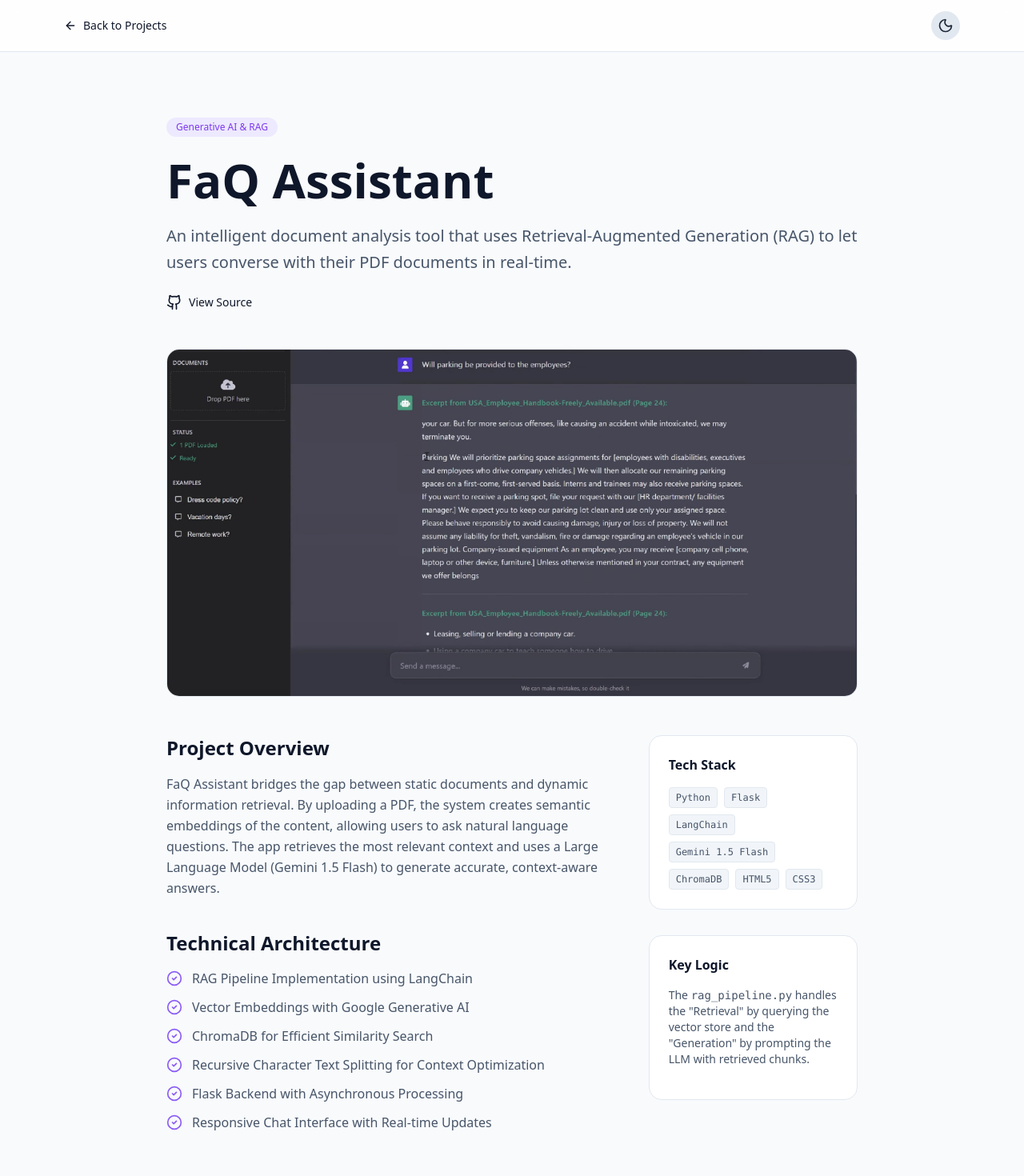
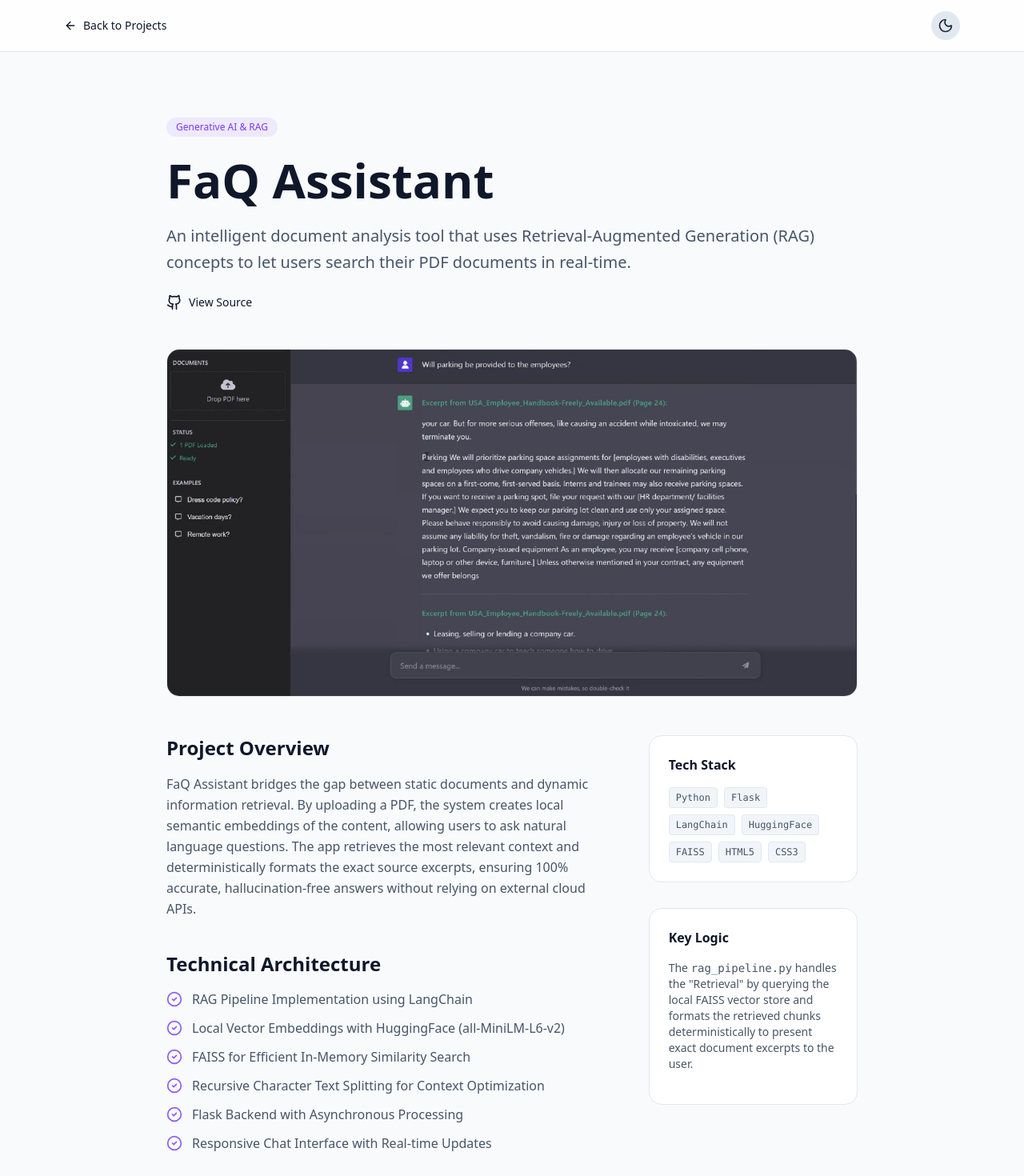
Before and after one commit to NichoHo/portfolio, a Next.js app: page /portfolio/projects/faq-assistant in a window 1280 px wide. Shown: the top 1470 px of the page at 80% size. Built offline with nearby package versions, Linux system fonts and the light colour scheme.

Commit message:
update information

```diff
--- a/app/projects/faq-assistant/page.tsx
+++ b/app/projects/faq-assistant/page.tsx
@@ -34,7 +34,7 @@ export default function FaqPage() {
             </div>
             <h1 className="text-4xl md:text-6xl font-bold text-slate-900 dark:text-white">FaQ Assistant</h1>
             <p className="text-xl text-slate-600 dark:text-slate-400 leading-relaxed">
-                An intelligent document analysis tool that uses Retrieval-Augmented Generation (RAG) to let users converse with their PDF documents in real-time.
+                An intelligent document analysis tool that uses Retrieval-Augmented Generation (RAG) concepts to let users search their PDF documents in real-time.
             </p>
 
             <div className="flex gap-4">
@@ -67,7 +67,7 @@ export default function FaqPage() {
                 <section>
                     <h2 className="text-2xl font-bold text-slate-900 dark:text-white mb-4">Project Overview</h2>
                     <p className="text-slate-600 dark:text-slate-400 leading-relaxed">
-                        FaQ Assistant bridges the gap between static documents and dynamic information retrieval. By uploading a PDF, the system creates semantic embeddings of the content, allowing users to ask natural language questions. The app retrieves the most relevant context and uses a Large Language Model (Gemini 1.5 Flash) to generate accurate, context-aware answers.
+                        FaQ Assistant bridges the gap between static documents and dynamic information retrieval. By uploading a PDF, the system creates local semantic embeddings of the content, allowing users to ask natural language questions. The app retrieves the most relevant context and deterministically formats the exact source excerpts, ensuring 100% accurate, hallucination-free answers without relying on external cloud APIs.
                     </p>
                 </section>
 
@@ -76,8 +76,8 @@ export default function FaqPage() {
                     <ul className="space-y-3">
                         {[
                             "RAG Pipeline Implementation using LangChain",
-                            "Vector Embeddings with Google Generative AI",
-                            "ChromaDB for Efficient Similarity Search",
+                            "Local Vector Embeddings with HuggingFace (all-MiniLM-L6-v2)",
+                            "FAISS for Efficient In-Memory Similarity Search",
                             "Recursive Character Text Splitting for Context Optimization",
                             "Flask Backend with Asynchronous Processing",
                             "Responsive Chat Interface with Real-time Updates"
@@ -96,7 +96,7 @@ export default function FaqPage() {
                 <div className="p-6 rounded-2xl bg-white dark:bg-slate-900 border border-slate-200 dark:border-slate-800">
                     <h3 className="font-bold text-slate-900 dark:text-white mb-4">Tech Stack</h3>
                     <div className="flex flex-wrap gap-2">
-                        {["Python", "Flask", "LangChain", "Gemini 1.5 Flash", "ChromaDB", "HTML5", "CSS3"].map(tech => (
+                        {["Python", "Flask", "LangChain", "HuggingFace", "FAISS", "HTML5", "CSS3"].map(tech => (
                             <span key={tech} className="px-2 py-1 text-xs font-mono rounded bg-slate-100 dark:bg-slate-800 text-slate-600 dark:text-slate-400 border border-slate-200 dark:border-slate-700">
                                 {tech}
                             </span>
@@ -107,7 +107,7 @@ export default function FaqPage() {
                 <div className="p-6 rounded-2xl bg-white dark:bg-slate-900 border border-slate-200 dark:border-slate-800">
                     <h3 className="font-bold text-slate-900 dark:text-white mb-4">Key Logic</h3>
                     <p className="text-sm text-slate-600 dark:text-slate-400 mb-4">
-                        The <code>rag_pipeline.py</code> handles the "Retrieval" by querying the vector store and the "Generation" by prompting the LLM with retrieved chunks.
+                        The <code>rag_pipeline.py</code> handles the "Retrieval" by querying the local FAISS vector store and formats the retrieved chunks deterministically to present exact document excerpts to the user.
                     </p>
                 </div>
             </div>
```
